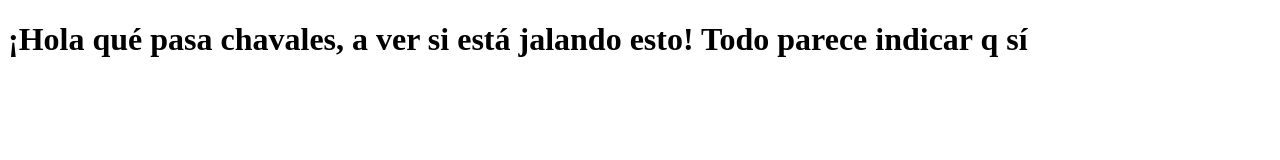
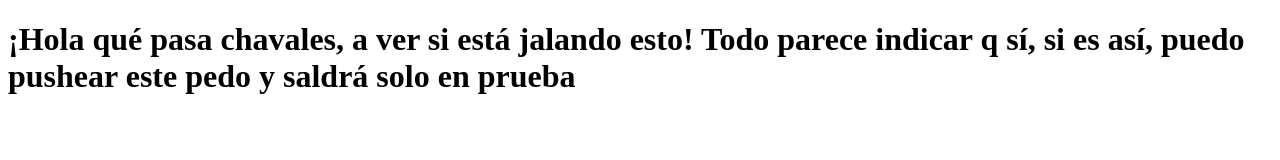
Before and after one commit to Jusuar/test, a plain HTML site: page index.html in a window 1280 px wide. Drawn offline with Linux system fonts and the light colour scheme.

Commit message:
Probando

```diff
--- a/index.html
+++ b/index.html
@@ -6,6 +6,6 @@
     <title>Ejemplo de Prueba</title>
 </head>
 <body>
-    <h1>¡Hola qué pasa chavales, a ver si está jalando esto! Todo parece indicar q sí</h1>
+    <h1>¡Hola qué pasa chavales, a ver si está jalando esto! Todo parece indicar q sí, si es así, puedo pushear este pedo y saldrá solo en prueba</h1>
 </body>
 </html>
```
